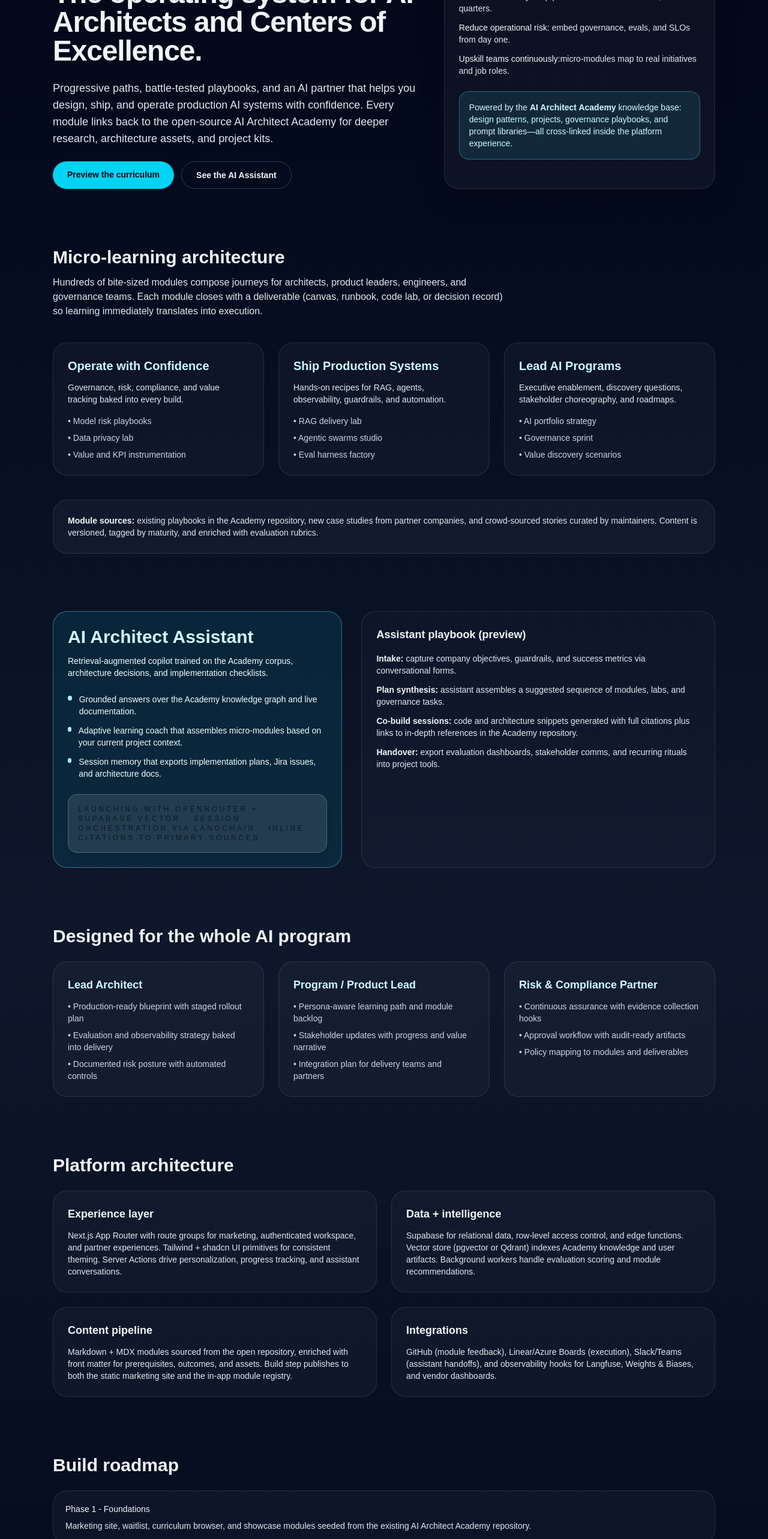
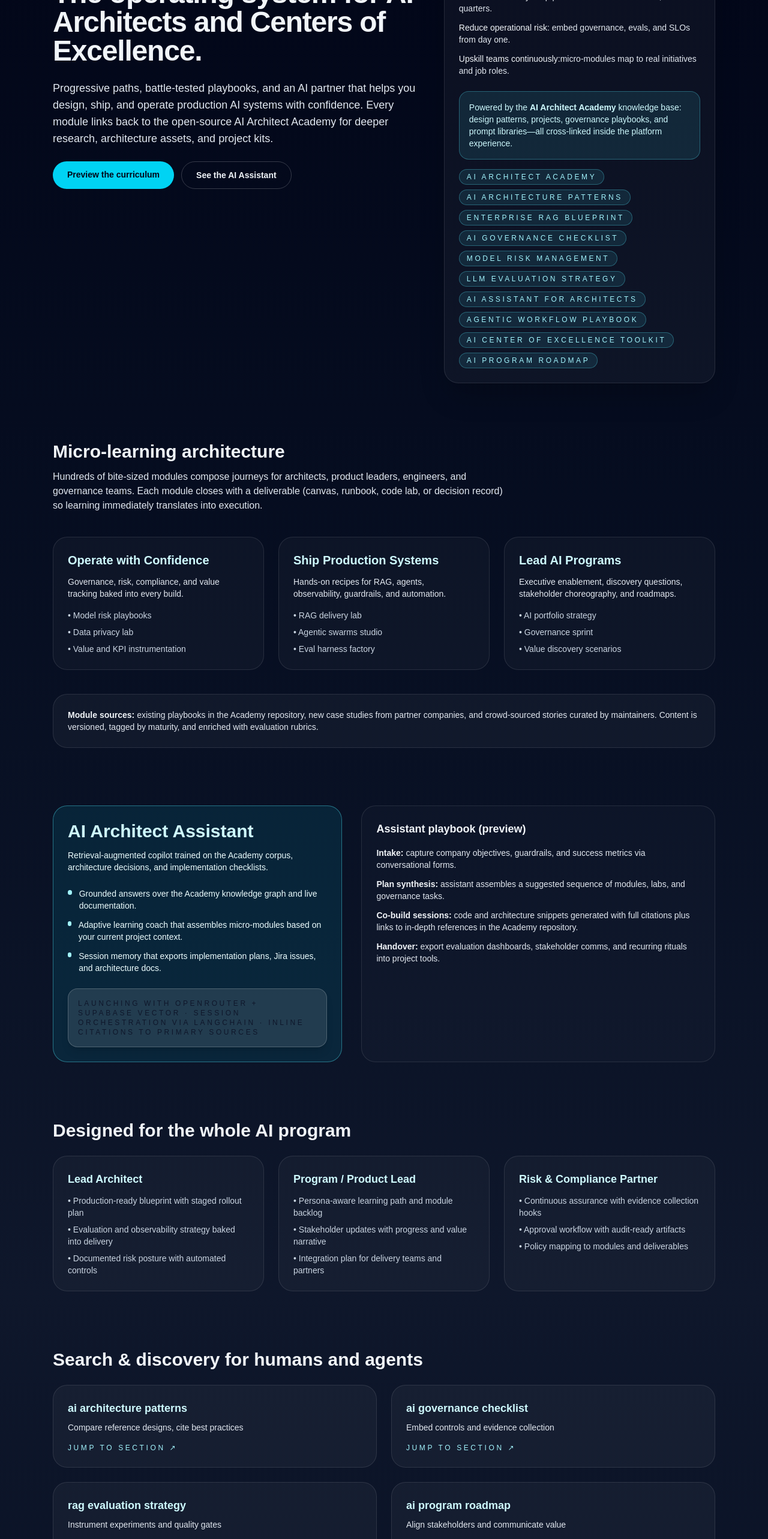
Before and after one commit to frankxai/saas-ai-architect-academy, a Next.js app: page / in a window 1280 px wide. Shown: the part 234-2800 px from the top of the page at 60% size. Built offline with nearby package versions, Linux system fonts and the light colour scheme.

Commit message:
seo: enrich metadata, docs, and search experience

```diff
--- a/src/app/layout.tsx
+++ b/src/app/layout.tsx
@@ -1,5 +1,6 @@
 import type { Metadata } from "next";
 import { Geist, Geist_Mono } from "next/font/google";
+import Script from "next/script";
 import "./globals.css";
 
 const geistSans = Geist({
@@ -12,23 +13,65 @@ const geistMono = Geist_Mono({
   subsets: ["latin"],
 });
 
+const keywords = [
+  "ai architect academy",
+  "ai architecture patterns",
+  "enterprise rag blueprint",
+  "ai governance checklist",
+  "model risk management",
+  "llm evaluation strategy",
+  "ai assistant for architects",
+  "agentic workflow playbook",
+  "ai center of excellence toolkit",
+  "ai program roadmap"
+];
+
+const siteUrl = "https://saas-ai-architect-academy.vercel.app";
+
 export const metadata: Metadata = {
   title: "AI Architect Academy Platform",
   description:
-    "Micro-learning platform and AI assistant for shipping enterprise-grade AI systems.",
+    "Micro-learning platform and AI assistant for shipping enterprise-grade AI systems with governance and measurable impact.",
+  keywords,
+  alternates: {
+    canonical: siteUrl,
+  },
   openGraph: {
     title: "AI Architect Academy Platform",
     description:
-      "Micro-learning platform and AI assistant for shipping enterprise-grade AI systems.",
-    url: "https://saas-ai-architect-academy.vercel.app",
+      "Micro-learning platform and AI assistant for shipping enterprise-grade AI systems with governance and measurable impact.",
+    url: siteUrl,
     siteName: "AI Architect Academy Platform",
+    type: "website",
   },
   twitter: {
     card: "summary_large_image",
     title: "AI Architect Academy Platform",
     description:
-      "Progressive curriculum, micro-learning modules, and an AI Architect assistant.",
+      "Progressive curriculum, micro-learning modules, and an AI Architect assistant for governed production AI.",
   },
+  robots: {
+    index: true,
+    follow: true,
+  },
+};
+
+const organizationJsonLd = {
+  "@context": "https://schema.org",
+  "@type": "EducationalOrganization",
+  name: "AI Architect Academy",
+  url: siteUrl,
+  description:
+    "Micro-learning platform, patterns, and governance assets that help AI Architects deliver production AI systems.",
+  sameAs: [
+    "https://github.com/AI-Architect-Academy/ai-architect-academy",
+    "https://github.com/frankxai/saas-ai-architect-academy"
+  ],
+  providesCourse: keywords.map((keyword) => ({
+    "@type": "Course",
+    name: keyword,
+    provider: { "@type": "Organization", name: "AI Architect Academy" },
+  })),
 };
 
 export default function RootLayout({
@@ -39,6 +82,13 @@ export default function RootLayout({
   return (
     <html lang="en">
       <body className={`${geistSans.variable} ${geistMono.variable} antialiased`}>
+        <Script
+          id="structured-data"
+          type="application/ld+json"
+          strategy="afterInteractive"
+        >
+          {JSON.stringify(organizationJsonLd)}
+        </Script>
         {children}
       </body>
     </html>
--- a/src/app/page.tsx
+++ b/src/app/page.tsx
@@ -1,4 +1,17 @@
 import Link from "next/link";
+
+const keywordCloud = [
+  "ai architect academy",
+  "ai architecture patterns",
+  "enterprise rag blueprint",
+  "ai governance checklist",
+  "model risk management",
+  "llm evaluation strategy",
+  "ai assistant for architects",
+  "agentic workflow playbook",
+  "ai center of excellence toolkit",
+  "ai program roadmap"
+];
 
 const microTracks = [
   {
@@ -77,6 +90,37 @@ const personas = [
   },
 ];
 
+const searchIntents = [
+  {
+    term: "ai architecture patterns",
+    need: "Compare reference designs, cite best practices",
+    destination: "#curriculum",
+  },
+  {
+    term: "ai governance checklist",
+    need: "Embed controls and evidence collection",
+    destination: "#assistant",
+  },
+  {
+    term: "rag evaluation strategy",
+    need: "Instrument experiments and quality gates",
+    destination: "#platform",
+  },
+  {
+    term: "ai program roadmap",
+    need: "Align stakeholders and communicate value",
+    destination: "#roadmap",
+  },
+];
+
+const knowledgeLinks = [
+  { label: "Product Blueprint", href: "https://github.com/frankxai/saas-ai-architect-academy/blob/main/docs/product-blueprint.md" },
+  { label: "Strategy Overview", href: "https://github.com/frankxai/saas-ai-architect-academy/blob/main/docs/strategy.md" },
+  { label: "Agent Journeys", href: "https://github.com/frankxai/saas-ai-architect-academy/blob/main/docs/agent-journeys.md" },
+  { label: "Capabilities & Specs", href: "https://github.com/frankxai/saas-ai-architect-academy/blob/main/docs/capabilities.md" },
+  { label: "SEO & Findability", href: "https://github.com/frankxai/saas-ai-architect-academy/blob/main/docs/seo-strategy.md" },
+];
+
 export default function Home() {
   return (
     <div className="min-h-screen bg-gradient-to-b from-slate-950 via-slate-900 to-slate-950 text-slate-100">
@@ -94,6 +138,9 @@ export default function Home() {
             </Link>
             <Link href="#personas" className="hover:text-cyan-300">
               Personas
+            </Link>
+            <Link href="#search" className="hover:text-cyan-300">
+              SEO & Discovery
             </Link>
             <Link href="#platform" className="hover:text-cyan-300">
               Platform
@@ -163,6 +210,16 @@ export default function Home() {
                 base: design patterns, projects, governance playbooks, and prompt
                 libraries—all cross-linked inside the platform experience.
               </p>
+            </div>
+            <div className="mt-4 flex flex-wrap gap-2 text-xs uppercase tracking-[0.3em] text-cyan-200">
+              {keywordCloud.map((keyword) => (
+                <span
+                  key={keyword}
+                  className="rounded-full border border-cyan-300/30 bg-cyan-300/10 px-3 py-1"
+                >
+                  {keyword}
+                </span>
+              ))}
             </div>
           </div>
         </section>
@@ -268,6 +325,30 @@ export default function Home() {
           </div>
         </section>
 
+        <section id="search" className="space-y-6">
+          <h2 className="text-3xl font-semibold">Search & discovery for humans and agents</h2>
+          <div className="grid gap-6 md:grid-cols-2">
+            {searchIntents.map((intent) => (
+              <Link
+                key={intent.term}
+                href={intent.destination}
+                className="rounded-3xl border border-white/10 bg-white/[0.04] p-6 transition hover:border-cyan-300/60 hover:text-cyan-100"
+              >
+                <h3 className="text-lg font-semibold text-cyan-100">{intent.term}</h3>
+                <p className="mt-2 text-sm text-slate-200">{intent.need}</p>
+                <p className="mt-4 text-xs uppercase tracking-[0.3em] text-cyan-200">
+                  Jump to section ↗
+                </p>
+              </Link>
+            ))}
+          </div>
+          <div className="rounded-3xl border border-white/10 bg-white/[0.02] p-6 text-sm text-slate-200">
+            <p>
+              Need structured access? Request the upcoming <span className="font-semibold text-slate-100">API & agent toolkit</span> to query modules, personas, and roadmap data directly with your AI agents.
+            </p>
+          </div>
+        </section>
+
         <section id="platform" className="space-y-6">
           <h2 className="text-3xl font-semibold">Platform architecture</h2>
           <div className="grid gap-6 md:grid-cols-2">
@@ -323,6 +404,24 @@ export default function Home() {
           </div>
         </section>
 
+        <section className="rounded-3xl border border-white/10 bg-white/[0.03] p-8 text-sm text-slate-200" id="knowledge">
+          <h2 className="text-2xl font-semibold text-slate-100">Dive into the build artifacts</h2>
+          <p className="mt-3">
+            Explore the public roadmap, capabilities, and UX guidance that shape the platform. Perfect for architects, PMs, and AI agents that need deeper context.
+          </p>
+          <div className="mt-4 flex flex-wrap gap-3">
+            {knowledgeLinks.map((link) => (
+              <Link
+                key={link.label}
+                href={link.href}
+                className="rounded-full border border-white/20 px-4 py-2 text-xs uppercase tracking-[0.25em] text-slate-100 transition hover:border-cyan-300/70 hover:text-cyan-200"
+              >
+                {link.label}
+              </Link>
+            ))}
+          </div>
+        </section>
+
         <section className="rounded-3xl border border-white/10 bg-white/[0.03] p-8 text-center text-sm text-slate-200">
           <h2 className="text-2xl font-semibold text-slate-100">Co-build with the Academy</h2>
           <p className="mt-3 max-w-3xl mx-auto">
```
Also changed, not shown: public/robots.txt (added), 4 other files (tests, documents, lock files or other folders).
